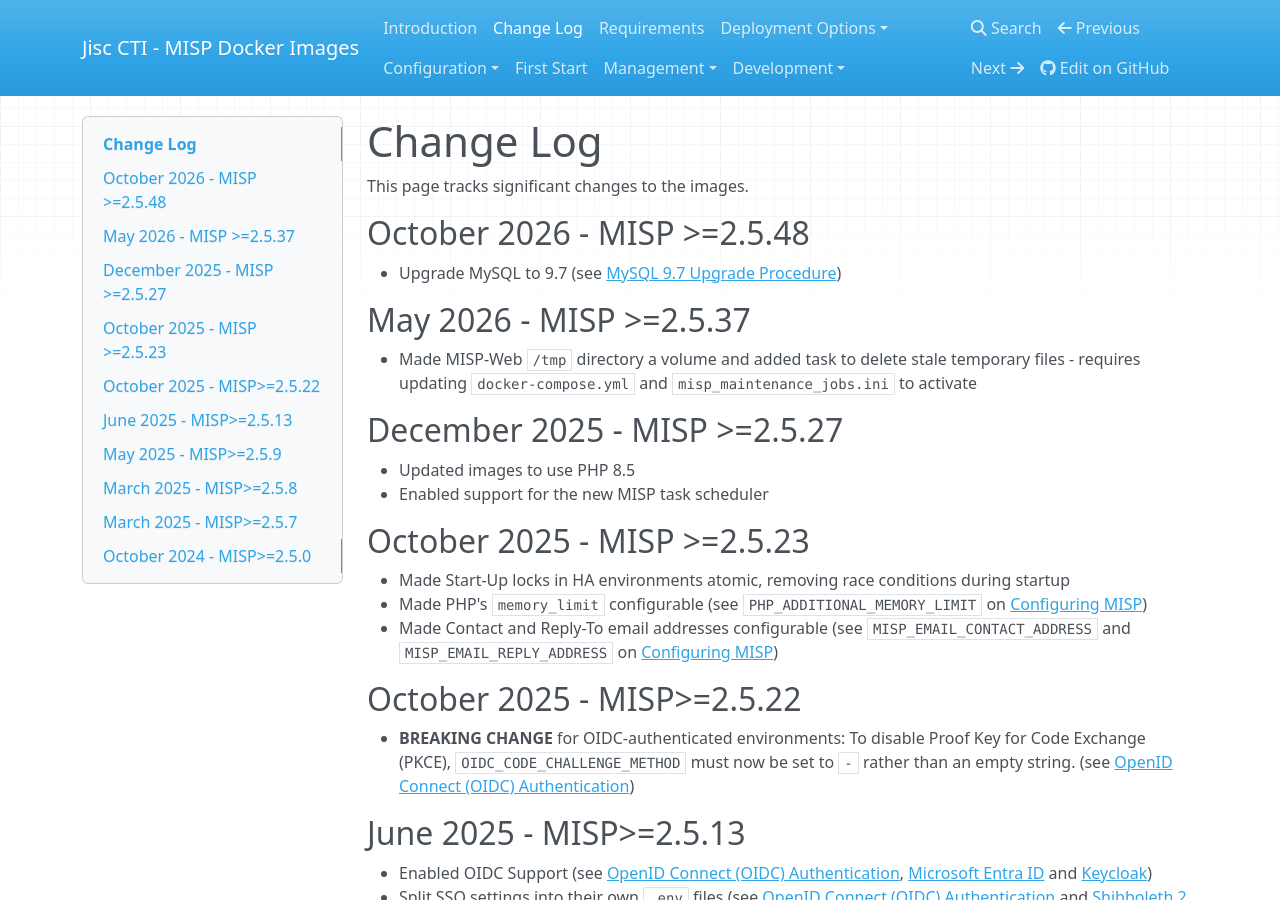
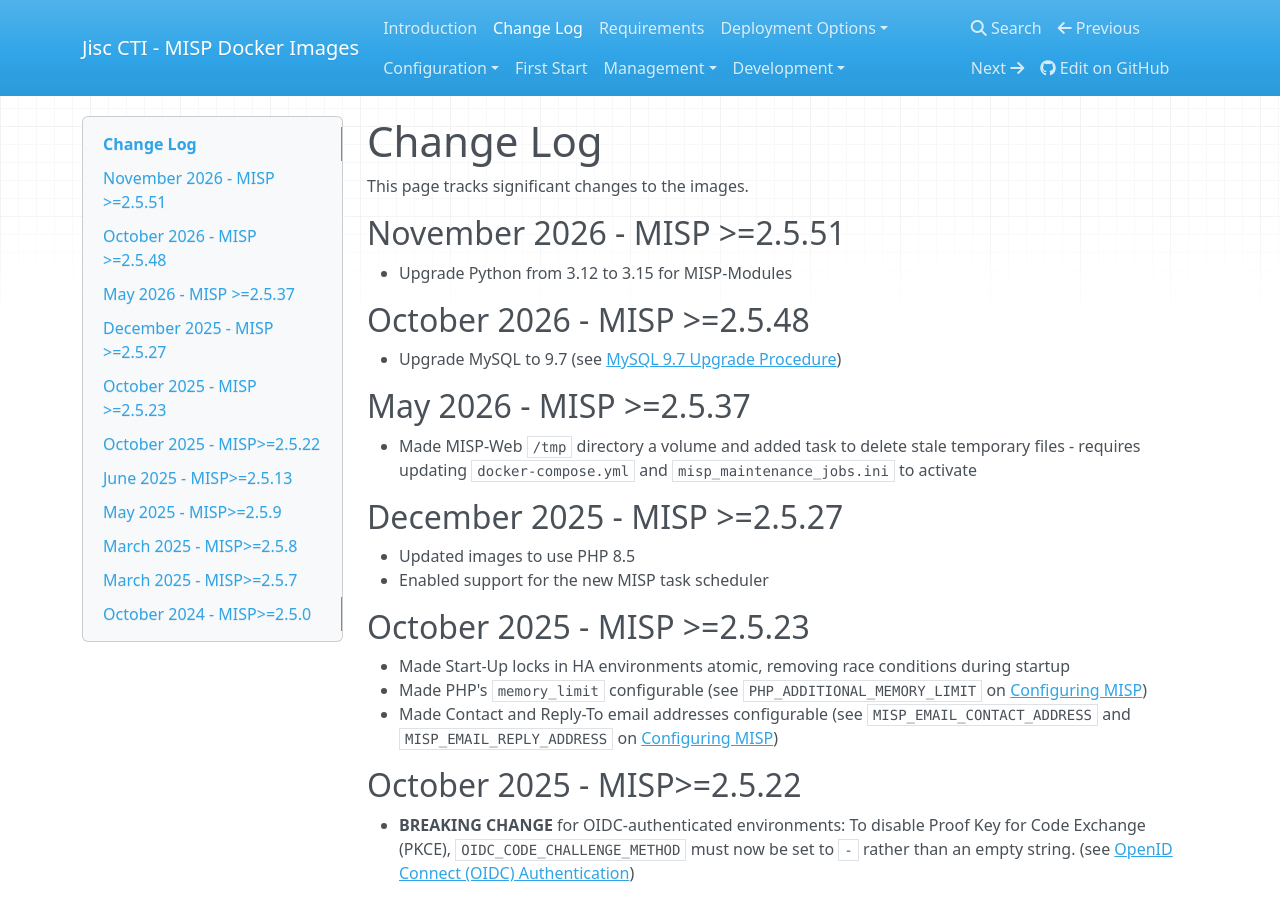
Before and after one commit to JiscCTI/misp-docker, an MkDocs documentation site: the page built from pages/changelog.md, in a window 1280 px wide and 900 px high. Built offline with MkDocs 1.6.1, drawn with Linux system fonts in a browser that asks for light colours; nearby versions of some CDN libraries.

Commit message:
docs: add py315 upgrade as significant change

```diff
--- a/pages/changelog.md
+++ b/pages/changelog.md
@@ -7,6 +7,10 @@ SPDX-License-Identifier: GPL-3.0-only
 # Change Log
 
 This page tracks significant changes to the images.
+
+## November 2026 - MISP >=2.5.51
+
+* Upgrade Python from 3.12 to 3.15 for MISP-Modules
 
 ## October 2026 - MISP >=2.5.48
 
```
